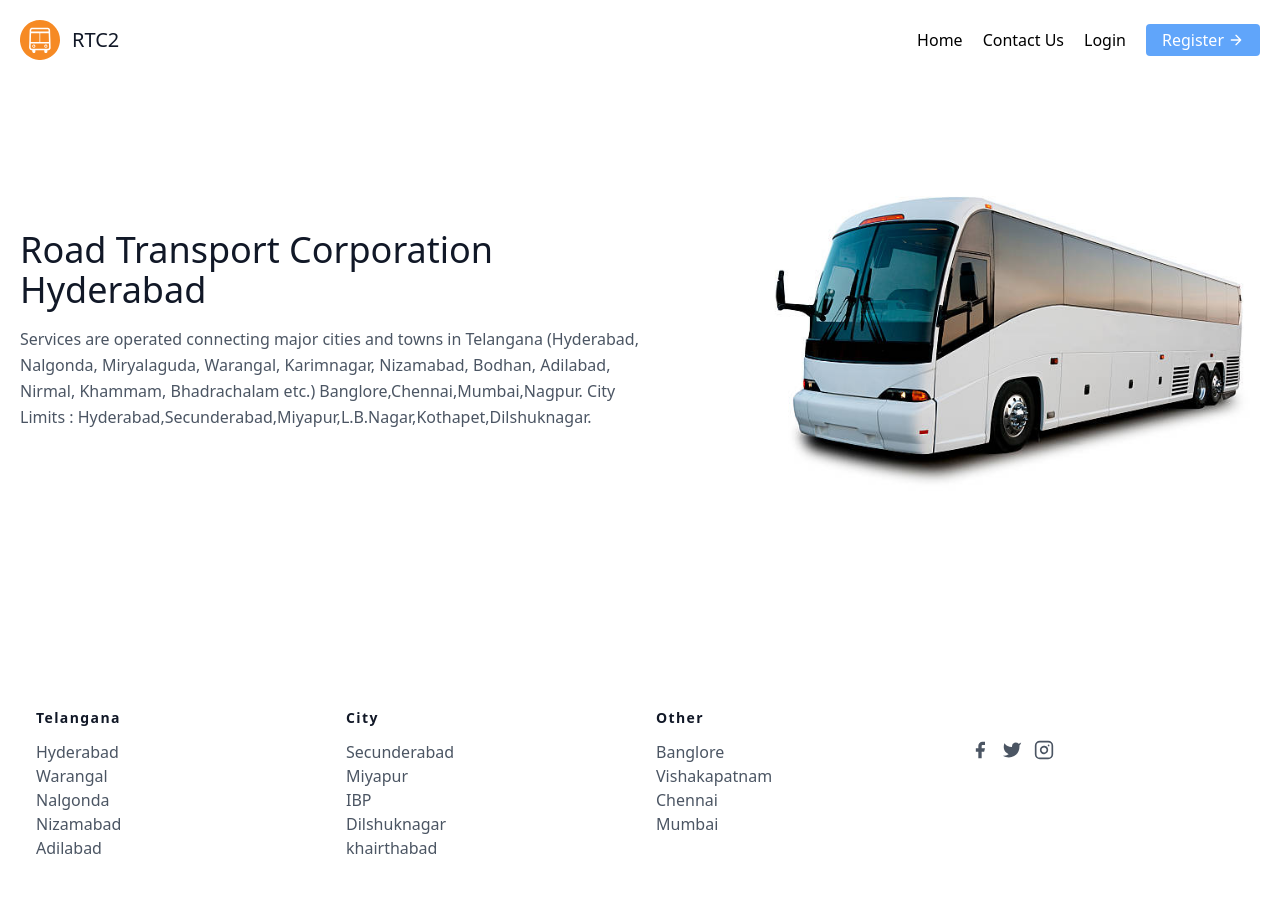
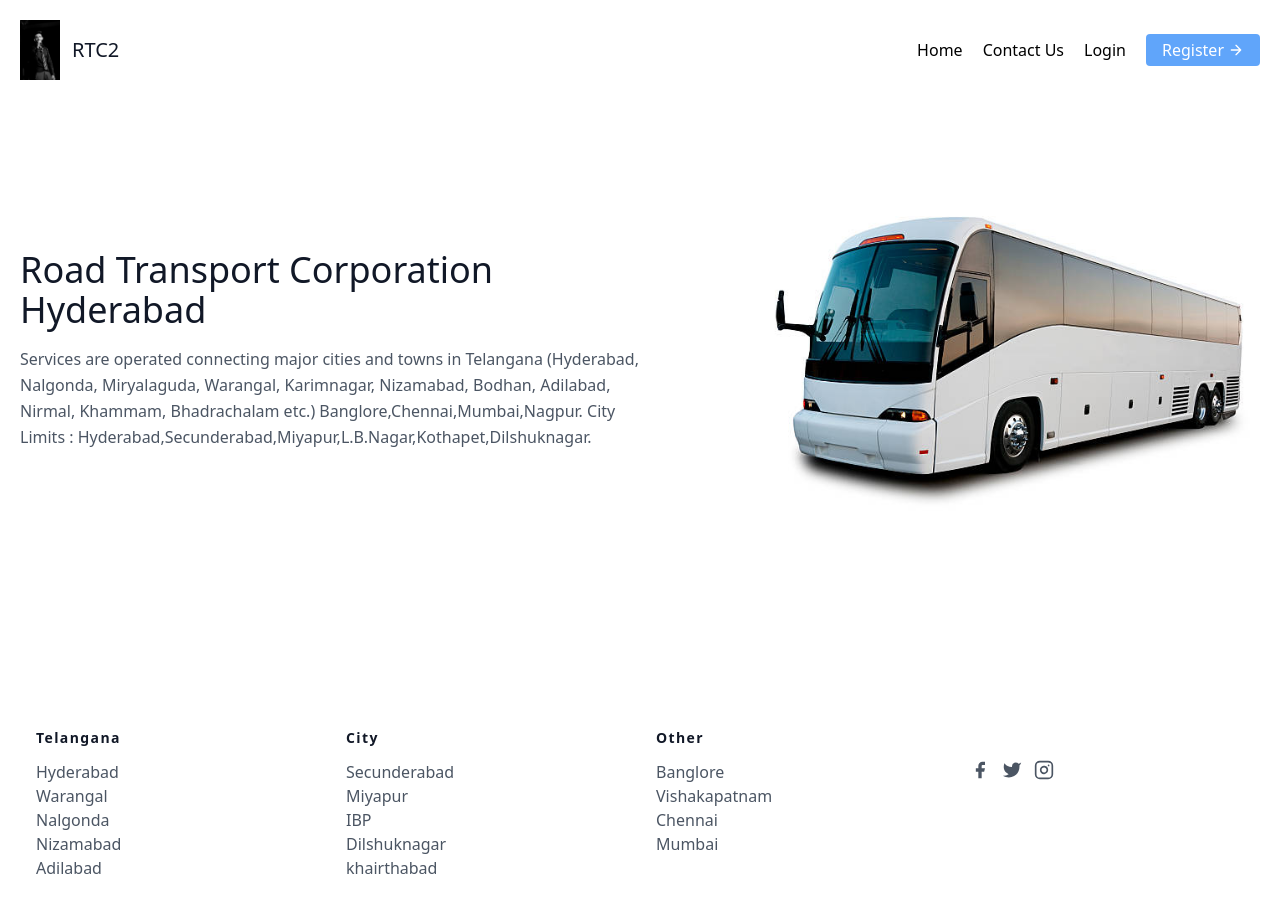
Before and after one commit to Phani5611/Bus-Ticket-Reservation-Final, a plain HTML site: page index.html in a window 1280 px wide. Drawn offline with nearby package versions, Linux system fonts and the light colour scheme; files whose address does not match are found by name.

Commit message:
index.html

```diff
--- a/index.html
+++ b/index.html
@@ -13,7 +13,7 @@
     <header class="text-black-600 body-font ">
         <div class="container mx-auto flex flex-wrap p-5 flex-col md:flex-row items-center">
           <a class="flex title-font font-medium items-center text-gray-900 mb-4 md:mb-0" >
-          <img src="Victoriabuslogo.svg" alt="Bus Icon" srcset="" width="40px" height="40px" >
+          <img src="download.jpeg" alt="Bus Icon" srcset="" width="40px" height="40px" >
             <span class="ml-3 text-xl"> RTC2 </span>
 
           </a>
```
